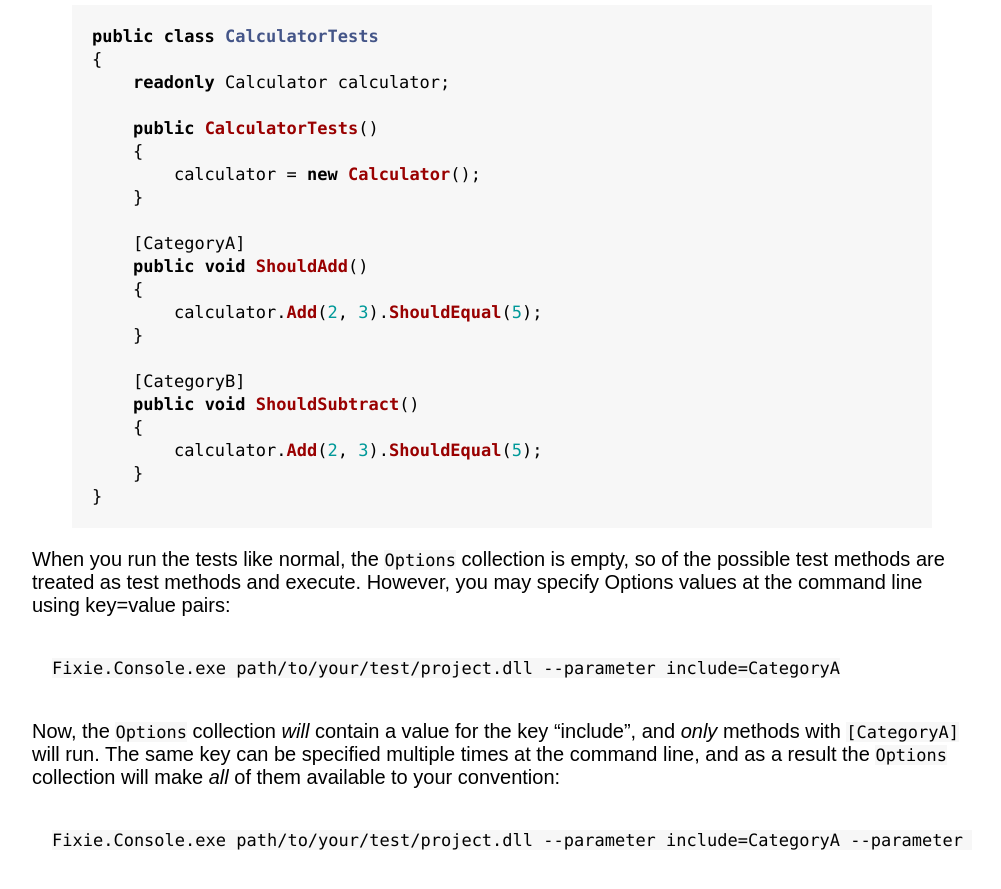
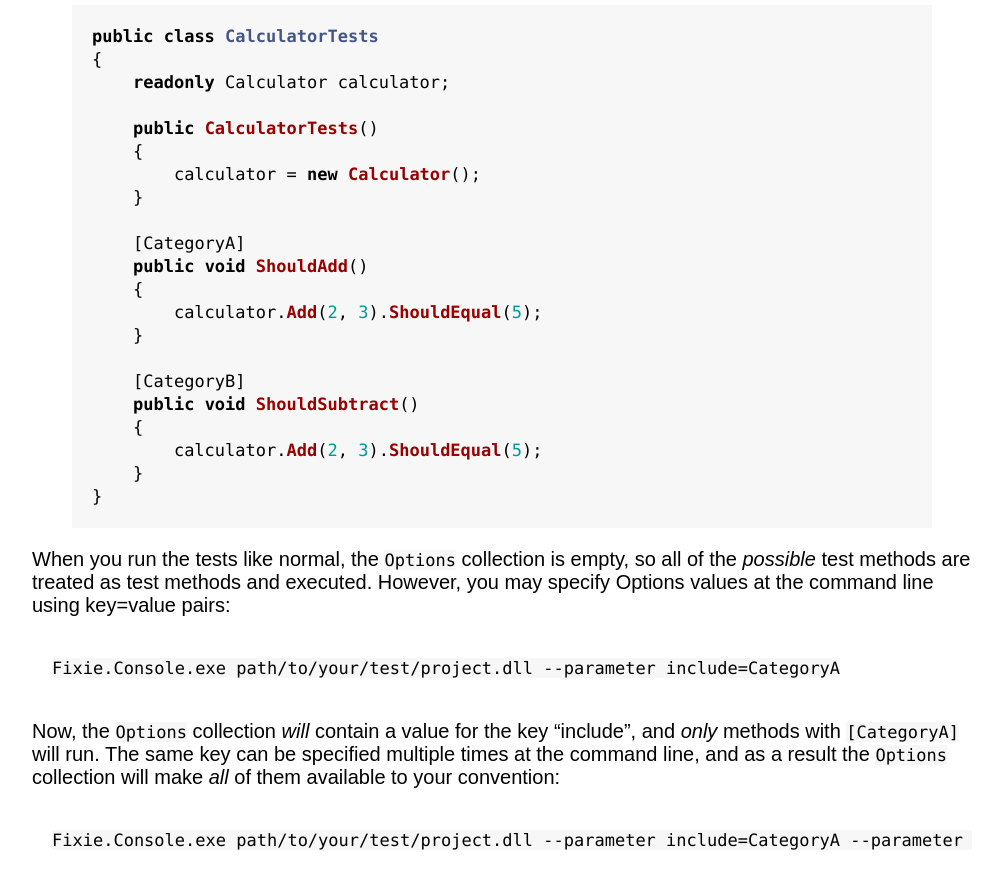
Before and after one commit to fixie/fixie.github.io, a Jekyll site: the page built from docs/console-runner.md, in a window 1280 px wide and 900 px high, scrolled down 2442 px. Shown: the top 889 px of the window, without its empty margins (138-1139 px from the left). Built offline with Jekyll 4.4.1, drawn with Linux system fonts in a browser that asks for light colours; some of the changed text lies outside the part shown.

Commit message:
Fix typos within the Console Runner page.

```diff
--- a/docs/console-runner.md
+++ b/docs/console-runner.md
@@ -101,7 +101,7 @@
 }
 {% endhighlight %}
 
-When you run the tests like normal, the `Options` collection is empty, so of the possible test methods are treated as test methods and execute.  However, you may specify Options values at the command line using key=value pairs:
+When you run the tests like normal, the `Options` collection is empty, so all of the *possible* test methods are treated as test methods and executed.  However, you may specify Options values at the command line using key=value pairs:
 
     Fixie.Console.exe path/to/your/test/project.dll --parameter include=CategoryA
 
```
Also changed, not shown: other parts of docs/console-runner.md (+1 -1 lines).
